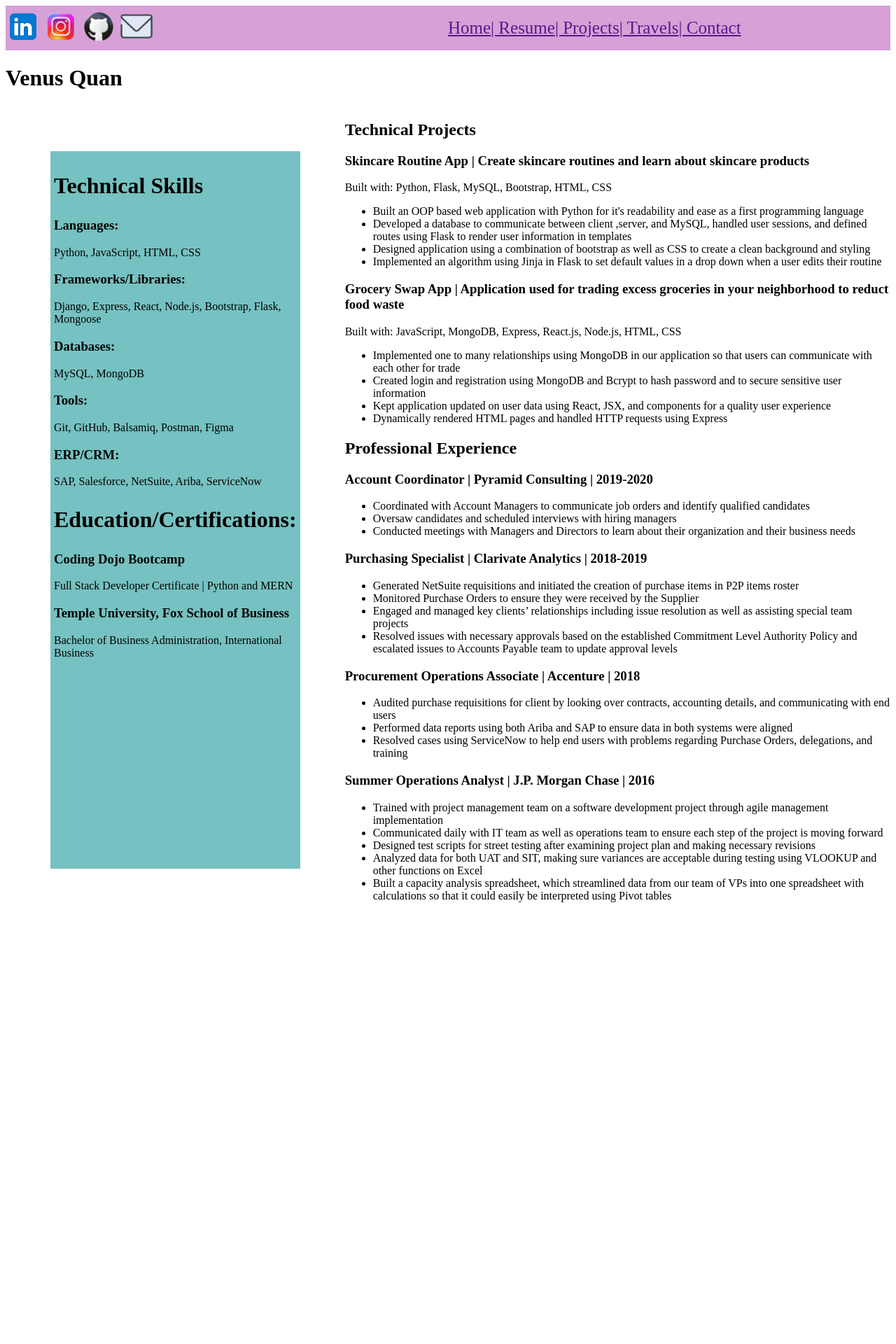
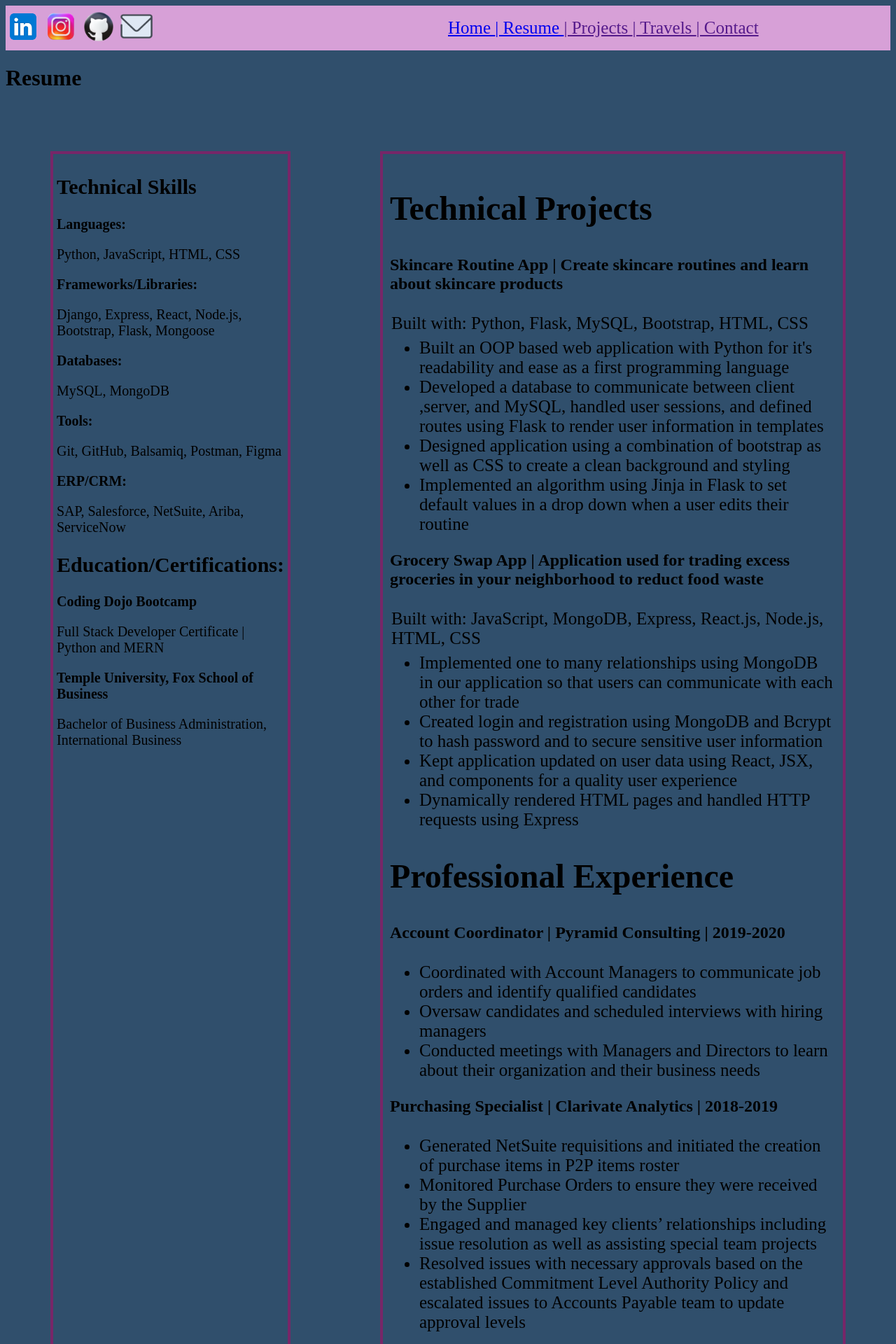
Before and after one commit to vxq5000/Portfolio, a Flask app: page /resume in a window 1280 px wide. Shown: the top 1920 px of the page at 70% size. Before the commit the page ends 1289 px from the top, so only its background shows below. Run offline with Flask 2, Linux system fonts and the light colour scheme.

Commit message:
finished resume stuff, added some styling

```diff
--- a/static/css/style.css
+++ b/static/css/style.css
@@ -1,3 +1,14 @@
+body {
+  background-color: rgb(48, 79, 108);
+}
+
+.namehead {
+  color: rgb(215, 134, 211);
+  font-family: 'Raleway', sans-serif;
+  font-family: 'Roboto', sans-serif;
+  font-size: 4em;
+}
+
 .navbar {
   background-color: rgb(215, 160, 215);
   height: 4em;
@@ -52,19 +63,41 @@ height: 50px;
   display: flex;
 }
 
-.skills {
-  /* flex: 1; */
-  background-color: rgb(118, 193, 193);
-  width: 25em;
+.leftbar {
+  flex: .5;
+  border: solid rgb(119, 38, 104) 4px;
   margin: 4em;
   padding: 5px;
 }
 
-.experience {
-  /* flex:2; */
+.leftbar h3, p{
+  font-size: 20px;
 }
 
-.skills h2 {
+.leftbar h2 {
   font-weight: bolder;
-  font-size: 2em;
+  font-size: 30px;
 }
+
+.resumeright {
+  flex:2;
+  border: solid rgb(119, 38, 104) 4px;
+  margin: 4em;
+  padding: 10px;
+}
+
+.resumeright h2 {
+  font-weight: bolder;
+  font-size: 3em;
+}
+
+.resumeright h3 {
+  font-weight: bolder;
+  font-size: 1.5em;
+}
+
+.resumeright p, ul{
+  font-size: 25px;
+  margin: 2px;
+  padding-top: 5px;
+}
--- a/templates/resume.html
+++ b/templates/resume.html
@@ -17,17 +17,17 @@
     </div>
 
     <div class="navright">
-      <a href="" class="link">Home </a>
-      <a href="" class="link">| Resume </a>
-      <a href="" class="link">| Projects </a>
-      <a href="" class="link">| Travels </a>
-      <a href="" class="link">| Contact</a>
+      <a href="/">Home </a>
+      <a href="/resume">| Resume </a>
+      <a href="">| Projects </a>
+      <a href="">| Travels </a>
+      <a href="">| Contact</a>
     </div>
   </div>
 
-  <h1>Venus Quan</h1>
+  <h1>Resume</h1>
   <div class="resumebody">
-    <div class="skills">
+    <div class="leftbar">
       <h2>Technical Skills</h2>
         <h3>Languages:</h3>
         <p>Python, JavaScript, HTML, CSS</p>
@@ -45,8 +45,8 @@
       <h3>Temple University, Fox School of Business</h3>
       <p>Bachelor of Business Administration, International Business</p>
     </div>
-    <div class="experience">
-      <h2>Technical Projects</h2>
+    <div class="resumeright">
+      <h2 class="projects">Technical Projects</h2>
         <h3>Skincare Routine App | Create skincare routines and learn about skincare products</h3>
         <p>Built with: Python, Flask, MySQL, Bootstrap, HTML, CSS</p>
         <ul>
```
Also changed, not shown: templates/mainpage.html (+9 -6 lines).
